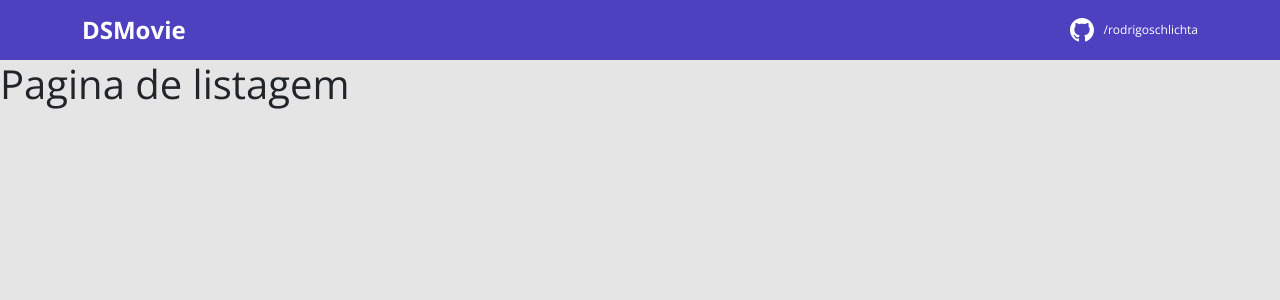
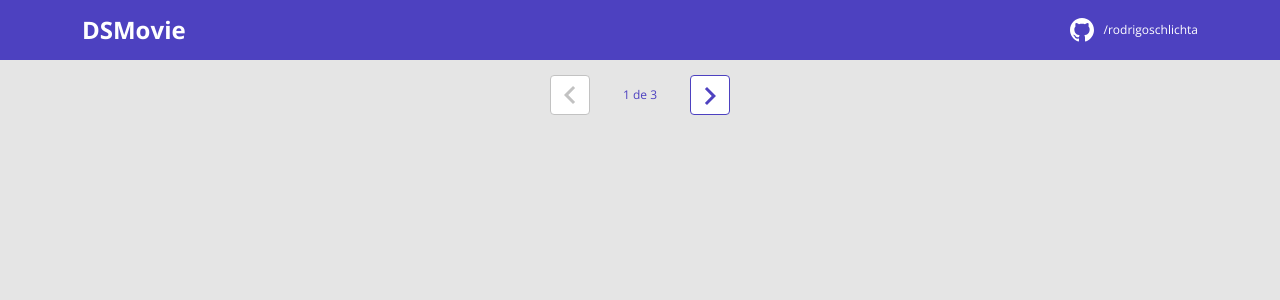
Before and after one commit to rodrigoschlichta/dsmovie, a React (Create React App) app in the folder frontend/: page / in a window 1280 px wide. Shown: the top 300 px of the page. Built offline with nearby package versions, Linux system fonts and the light colour scheme.

Commit message:
Pagination layout

```diff
--- /dev/null
+++ b/frontend/src/components/Pagination/index.tsx
@@ -0,0 +1,22 @@
+import React from 'react';
+import './styles.scss';
+import { ReactComponent as Arrow } from '../../assets/img/arrow.svg';
+
+const Pagination = () => {
+
+    return (
+        <div className="dsmovie-pagination-container">
+            <div className="dsmovie-pagination-box">
+                <button className="dsmovie-pagination-button" disabled={true} >
+                    <Arrow />
+                </button>
+                <p>{`${1} de ${3}`}</p>
+                <button className="dsmovie-pagination-button" disabled={false} >
+                    <Arrow className="dsmovie-flip-horizontal" />
+                </button>
+            </div>
+        </div>
+    )
+};
+
+export default Pagination;
--- /dev/null
+++ b/frontend/src/components/Pagination/styles.scss
@@ -0,0 +1,53 @@
+.dsmovie-pagination-container {
+    padding: 15px 0;
+    display: flex;
+    justify-content: center;
+    align-items: center;
+}
+
+.dsmovie-pagination-box {
+    width: 180px;
+    display: flex;
+    justify-content: space-between;
+    align-items: center;
+}
+
+.dsmovie-pagination-box form {
+    width: 100%;
+    display: flex;
+}
+
+.dsmovie-pagination-button {
+    width: 40px;
+    height: 40px;
+    border-radius: 4px;
+    background-color: #fff;
+    display: flex;
+    justify-content: center;
+    align-items: center;
+    border: 1px solid var(--color-primary);
+    cursor: pointer;
+}
+
+.dsmovie-pagination-button svg {
+    filter: brightness(0) saturate(100%) invert(26%) sepia(19%) saturate(7395%) hue-rotate(234deg) brightness(89%) contrast(92%);
+}
+
+.dsmovie-pagination-button:disabled {
+    border: 1px solid #c2c2c2;
+    cursor: unset;
+}
+
+.dsmovie-pagination-button:disabled svg {
+    filter: none;
+}
+
+.dsmovie-pagination-container p {
+    margin: 0;
+    font-size: 12px;
+    color: var(--color-primary);
+}
+
+.dsmovie-flip-horizontal {
+    transform: rotate(180deg);
+}
--- a/frontend/src/pages/Listing/index.tsx
+++ b/frontend/src/pages/Listing/index.tsx
@@ -1,11 +1,12 @@
 import React from 'react';
+import Pagination from '../../components/Pagination';
 import './styles.scss';
 
 const Listing = () => {
 
     return(
 
-        <h1>Pagina de listagem</h1>
+        <Pagination />
 
     );
 
```
Also changed, not shown: frontend/src/assets/img/arrow.svg (added).
